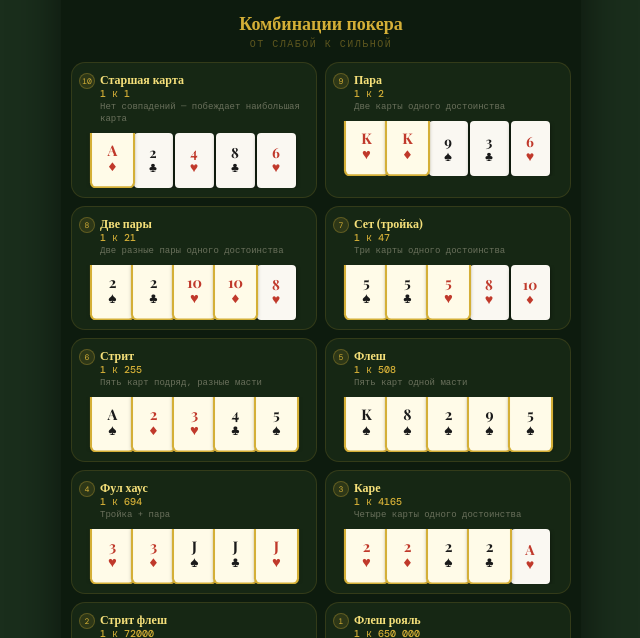
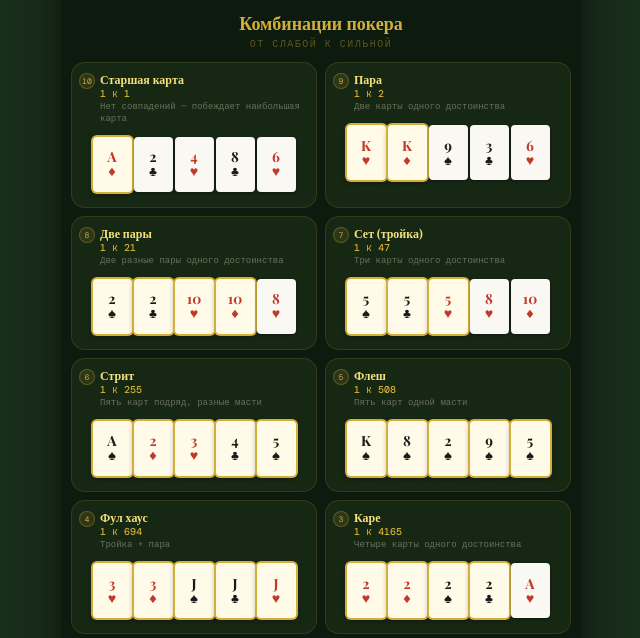
Before and after one commit to laaancer18-spec/ludka, a plain HTML site: page index.html in a window 1280 px wide. Shown: the part 124-762 px from the top of the page, without its empty margins (319-959 px from the left). Drawn offline with nearby package versions, Linux system fonts and the light colour scheme.

Commit message:
Update index.html

```diff
--- a/index.html
+++ b/index.html
@@ -34,21 +34,32 @@ body{background:#1a2e1c;font-family:'DM Mono',monospace;display:flex;align-items
 .ref-name{font-family:'Playfair Display',serif;font-size:clamp(10px,2.7vw,12px);font-weight:700;color:#f5e07a;line-height:1.2}
 .ref-odds{font-size:clamp(8px,2.2vw,10px);color:#d4af37;font-weight:500;margin-top:1px}
 .ref-desc{font-size:clamp(7px,2vw,9px);color:rgba(232,223,200,0.4);line-height:1.3;margin-top:1px}
-.ref-cards-row{display:flex;gap:2px;justify-content:center;flex-wrap:nowrap;overflow:hidden}
 
-/* Карты в комбинациях — уменьшены на 12% */
+/* Ряд карт — даём padding снизу для выделенных */
+.ref-cards-row{
+  display:flex;gap:2px;justify-content:center;
+  flex-wrap:nowrap;overflow:hidden;
+  padding:4px 2px 6px;/* запас снизу чтобы тень не обрезалась */
+}
+
+/* Карты в комбинациях */
 .pc{
   width:clamp(26px,7.5vw,39px);
   height:clamp(37px,10.5vw,55px);
   background:#faf8f2;border-radius:4px;
   display:flex;flex-direction:column;align-items:center;justify-content:center;
-  box-shadow:0 2px 4px rgba(0,0,0,0.5);flex-shrink:0;position:relative;transition:transform 0.15s;
+  box-shadow:0 1px 3px rgba(0,0,0,0.4);flex-shrink:0;
+  /* НЕТ transform по умолчанию */
 }
-.pc.hl{background:#fffbe8;box-shadow:0 0 0 2px #d4af37,0 2px 5px rgba(0,0,0,0.5);transform:translateY(-3px) scale(1.05);z-index:2}
+/* Выделенные — только рамка, без подъёма и scale */
+.pc.hl{
+  background:#fffbe8;
+  box-shadow:0 0 0 2px #d4af37, 0 2px 6px rgba(0,0,0,0.4);
+}
 .pc .pr{font-family:'Playfair Display',serif;font-size:clamp(10px,2.6vw,14px);font-weight:700;line-height:1}
 .pc .ps{font-size:clamp(10px,2.6vw,14px);line-height:1}
 .cr{color:#c0392b}.cb{color:#1a1a1a}
-@keyframes cdrop{from{transform:translateY(-6px);opacity:0}to{transform:translateY(0);opacity:1}}
+@keyframes cdrop{from{opacity:0;transform:translateY(-4px)}to{opacity:1;transform:translateY(0)}}
 .pc{animation:cdrop 0.22s ease backwards}
 
 /* ══ ТРЕНИРОВКА ══ */
```
